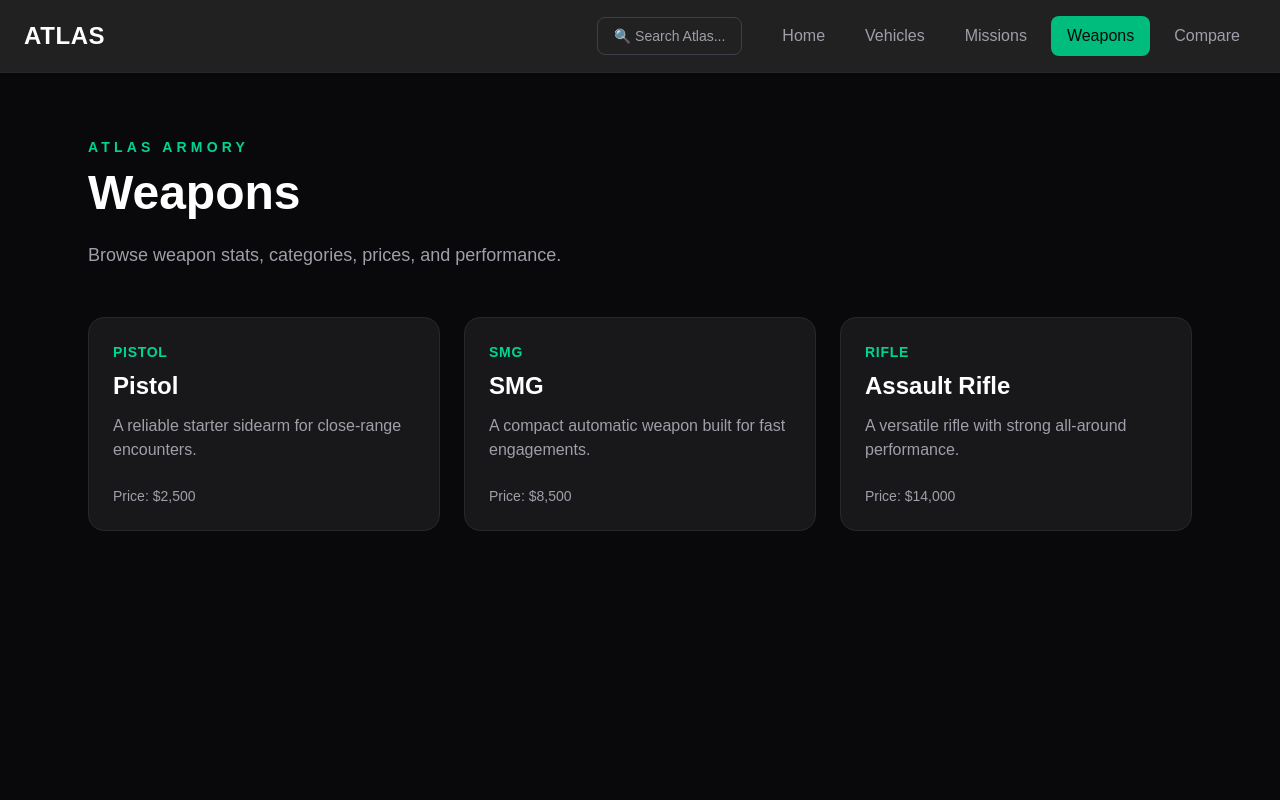
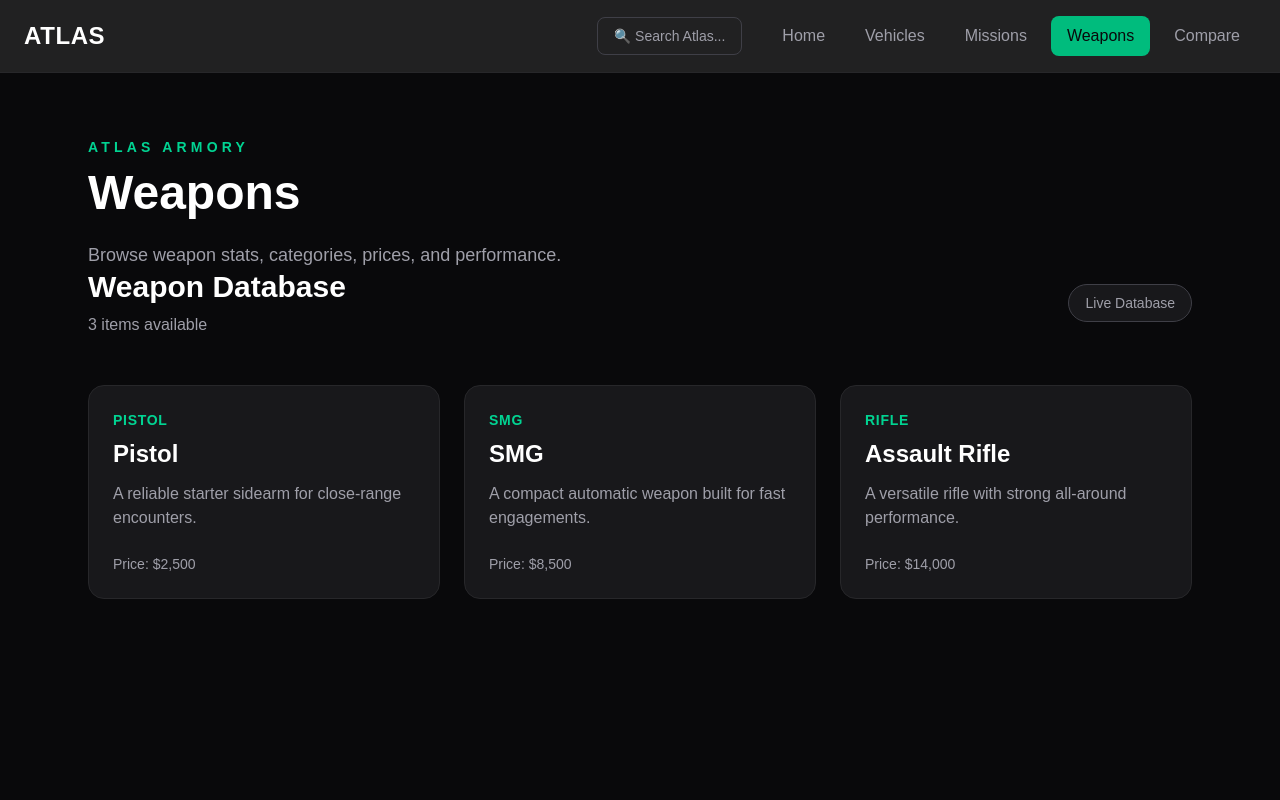
Before and after one commit to dowens0726-ui/atlashub, a Next.js app: page /weapons in a window 1280 px wide. Shown: the top 800 px of the page. Built offline with nearby package versions, Linux system fonts and the light colour scheme.

Commit message:
Add discovery toolbar to weapons page

```diff
--- /dev/null
+++ b/app/components/discovery/DiscoveryToolbar.tsx
@@ -0,0 +1,25 @@
+type DiscoveryToolbarProps = {
+  title: string;
+  count: number;
+};
+
+export default function DiscoveryToolbar({
+  title,
+  count,
+}: DiscoveryToolbarProps) {
+  return (
+    <div className="mb-8 flex items-center justify-between">
+      <div>
+        <h2 className="text-3xl font-black">{title}</h2>
+
+        <p className="mt-2 text-zinc-400">
+          {count} items available
+        </p>
+      </div>
+
+      <div className="rounded-full border border-zinc-700 bg-zinc-900 px-4 py-2 text-sm text-zinc-400">
+        Live Database
+      </div>
+    </div>
+  );
+}
--- a/app/weapons/page.tsx
+++ b/app/weapons/page.tsx
@@ -1,3 +1,4 @@
+import DiscoveryToolbar from "../components/discovery/DiscoveryToolbar";
 import Link from "next/link";
 import Container from "../components/ui/Container";
 import PageHeader from "../components/ui/PageHeader";
@@ -12,6 +13,7 @@ export default function WeaponsPage() {
           title="Weapons"
           description="Browse weapon stats, categories, prices, and performance."
         />
+        <DiscoveryToolbar title="Weapon Database" count={weapons.length} />
 
         <div className="mt-12 grid gap-6 md:grid-cols-2 xl:grid-cols-3">
           {weapons.map((weapon) => (
```
